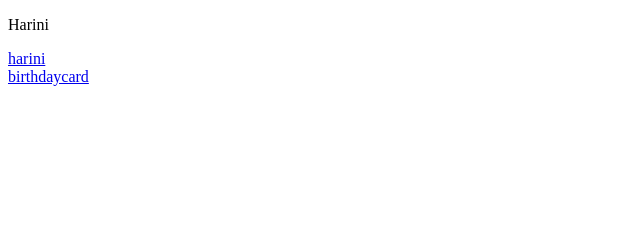
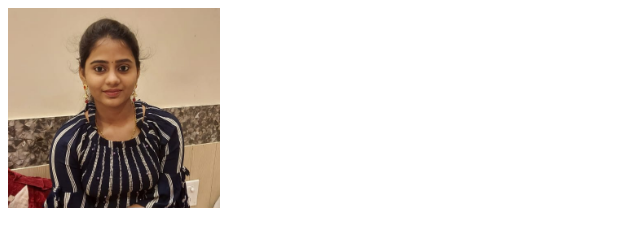
Before and after one commit to harini1503-git/HTML, a plain HTML site: page tutorial.html in a window 1280 px wide. Shown: the whole page, without its empty margins (0-640 px from the left). Drawn offline with Linux system fonts and the light colour scheme.

Commit message:
Add image file

```diff
--- a/tutorial.html
+++ b/tutorial.html
@@ -6,9 +6,6 @@
     <title>Document</title>
 </head>
 <body>
-    <p>Harini</p>
-    <a href="https://www.youtube.com/watch?v=HcOc7P5BMi4">harini</a>
-    <br>
-    <a href="/birthdaycard.html">birthdaycard</a>
+    <img src="/2.jpg" alter="Mudaliar Harini Ravi" height="200">
 </body>
 </html>
```
Also changed, not shown: 2.jpg (added).
